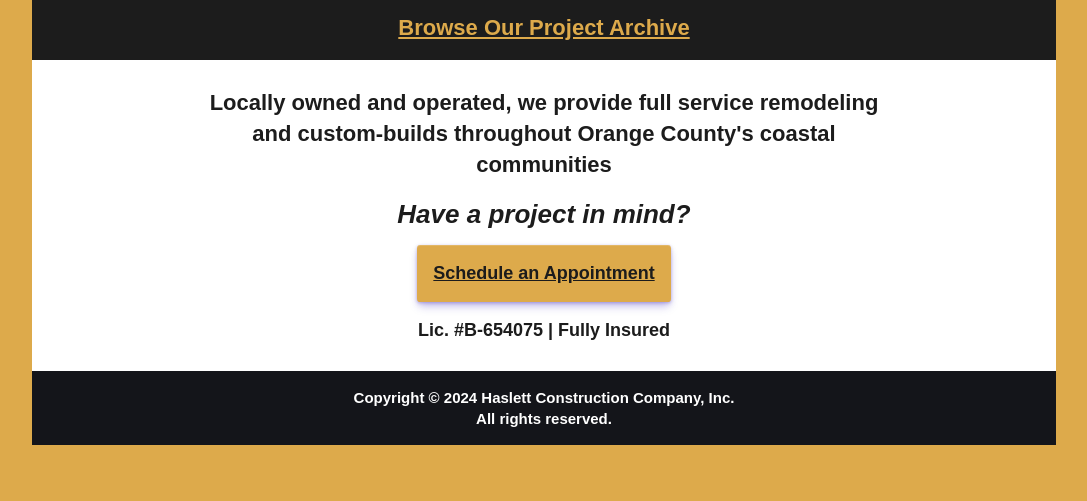
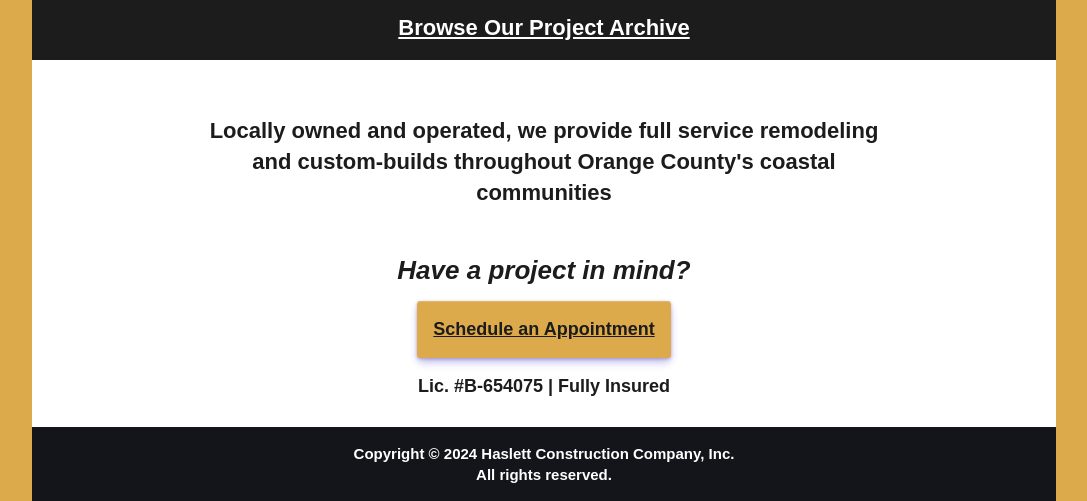
Before and after one commit to tilde-lab-io/HaslettConstruction, a plain HTML site: page index.html in a window 1280 px wide. Shown: the part 1536-2037 px from the top of the page, without its empty margins (96-1183 px from the left). Before the commit the page ends 1981 px from the top, so only its background shows below. Drawn offline with Linux system fonts and the light colour scheme.

Commit message:
Update 16
Updates to our-projects css

```diff
--- a/index.html
+++ b/index.html
@@ -50,9 +50,9 @@
 
   <div class="flex flex-column">
     <section class="text-center bg-white padding-md padding-x-xlg@sm padding-x-2xl@md width-100% order-2">
-      <p class="text-md font-bold padding-x-md@sm margin-bottom-sm">
+      <p class="text-md font-bold padding-x-md@sm padding-y-md margin-bottom-sm">
         Locally owned and operated, we provide full service remodeling and custom-builds throughout Orange County's coastal communities</p>
-      <p class="text-lg font-italic margin-bottom-xs">Have a project in mind?</p>
+      <p class="text-lg font-italic margin-bottom-xs"><strong>Have a project in mind?</strong></p>
       <a href="#"
          id="schedule-appt"
          class="btn--primary color-accent inline-block padding-sm radius-sm margin-bottom-sm"
@@ -92,7 +92,7 @@
       </section>
 
       <section class="project-gallery bg-accent width-100% text-center text-md padding-y-sm">
-        <a href="our-projects.html">Browse Our Project Archive</a>
+        <a href="our-projects.html" class="color-white">Browse Our Project Archive</a>
       </section>
     </div>
   </div>
```
Also changed, not shown: our-projects.html (+4 -4 lines).
